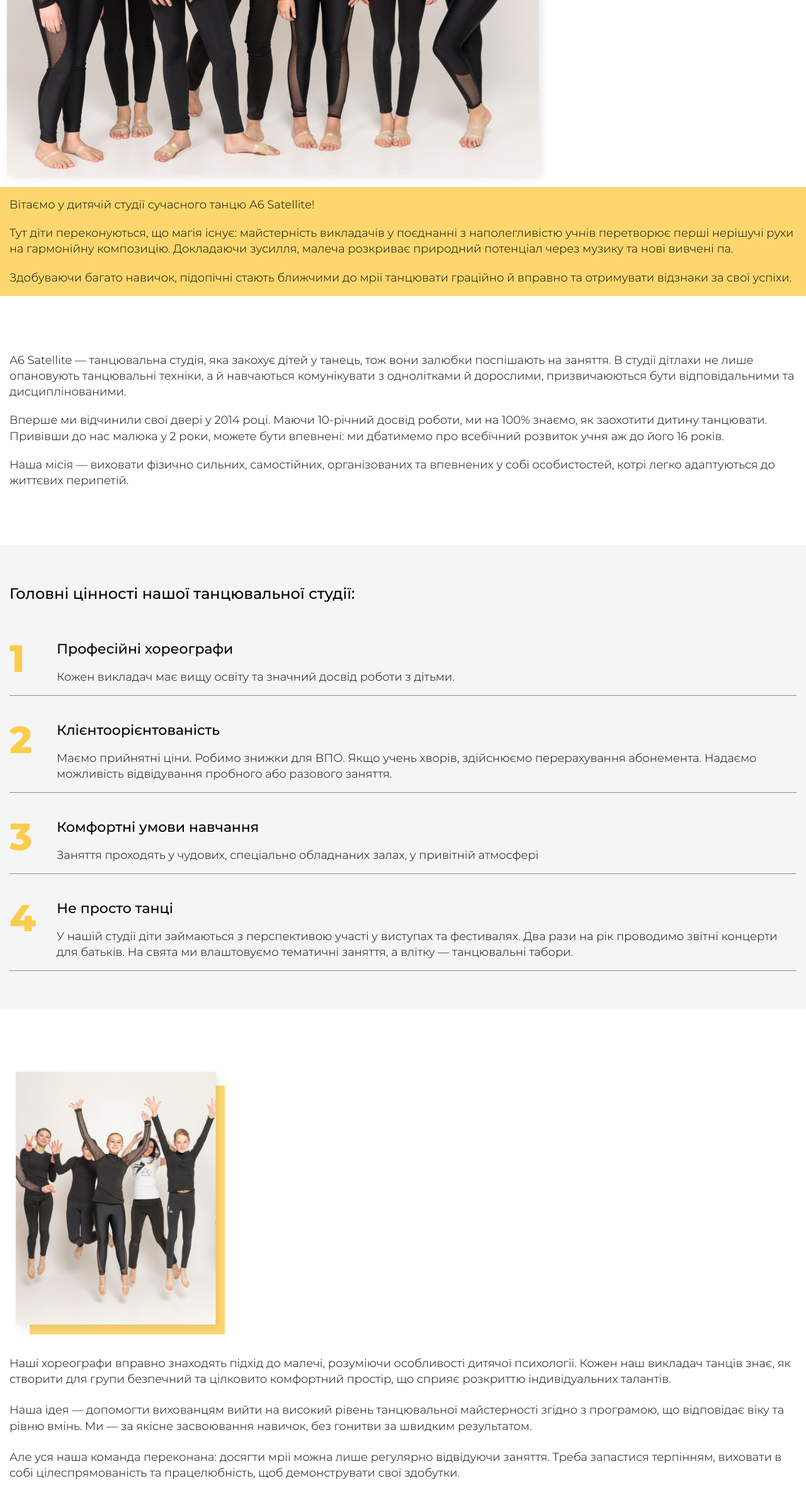
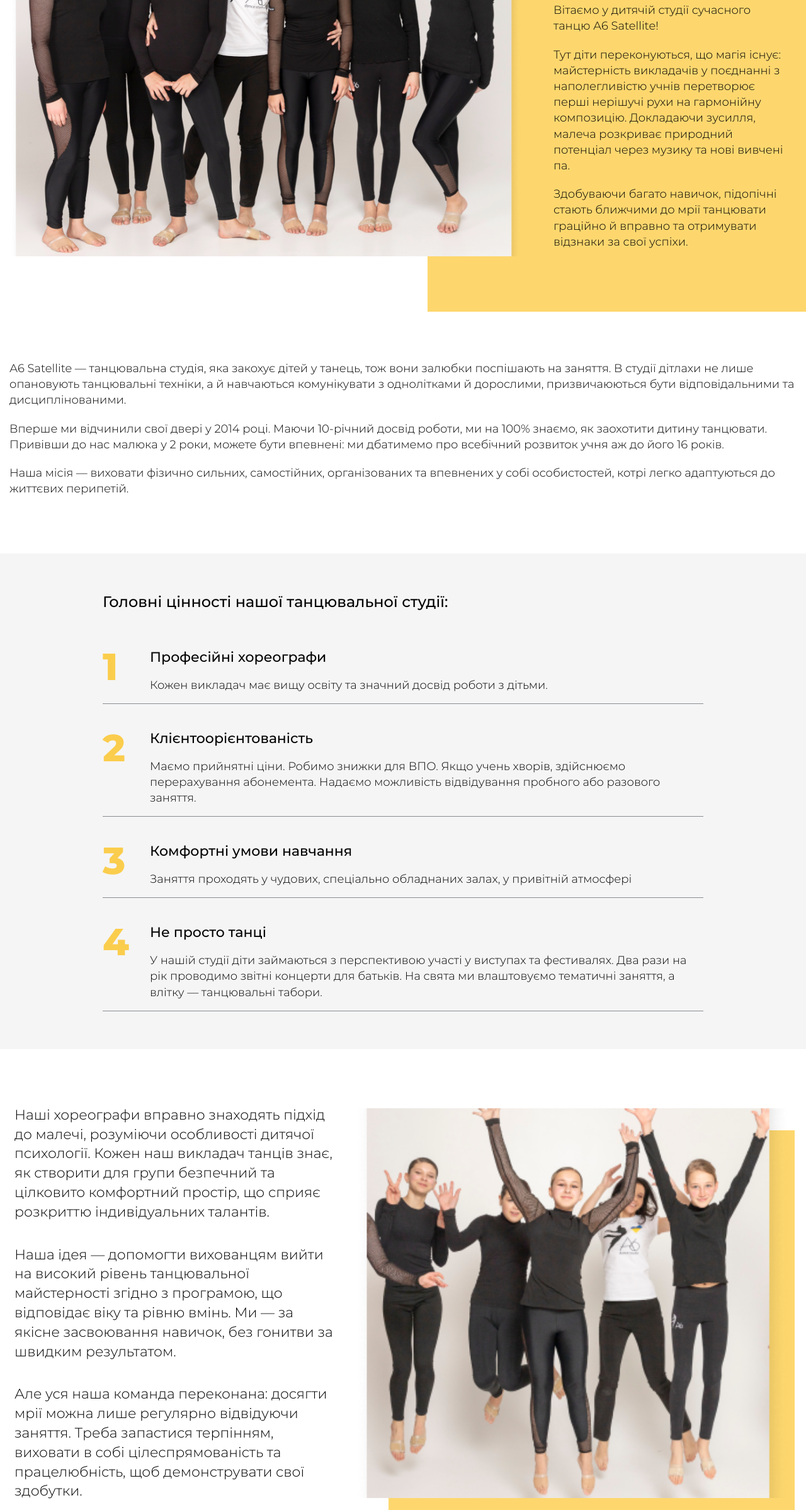
Before and after one commit to TurchynykOleksii/a6-preview, a plain HTML site: page about.html in a window 1280 px wide. Shown: the part 402-2800 px from the top of the page at 63% size. Drawn offline with Linux system fonts and the light colour scheme.

Commit message:
add styles with about page

```diff
--- a/about.html
+++ b/about.html
@@ -9,7 +9,7 @@
     <link
       rel="Shortcut Icon"
       type="image/x-icon"
-      href="../img/general/logo.ico"
+      href="./img/general/logo.ico"
     />
 
 
@@ -27,7 +27,7 @@
         </div>
 
         <a href="/" class="header__logo"
-          ><img src="img/icons/LOGO.svg" alt="logo"
+          ><img src="./img/icons/LOGO.svg" alt="logo"
         /></a>
 
         <div class="header__menu">
@@ -134,21 +134,34 @@
 
 
 <section class="about">
+    <div class="container">
+        <div class="about__wrap">
             <div class="about__bg">
-        <img src="../img/general/about.png" alt="about img">
+                <img src="./img/general/about.png" alt="about img">
             </div>
 
             <div class="about__text">
                 <div class="container">
+                    <div class="about__text-wrap">
+                        <div class="about__logo-icon">
+                            <img src="./img/icons/about-logo.svg" alt="about logo a6">
+                        </div>
                         <div class="about__text-content">
                             <p>Вітаємо у дитячій студії сучасного танцю А6 Satellite!</p>
-                <p>Тут діти переконуються, що магія існує: майстерність викладачів у поєднанні з наполегливістю учнів
-                    перетворює перші нерішучі рухи на гармонійну композицію. Докладаючи зусилля, малеча розкриває
+                            <p>Тут діти переконуються, що магія існує: майстерність викладачів у поєднанні з
+                                наполегливістю
+                                учнів
+                                перетворює перші нерішучі рухи на гармонійну композицію. Докладаючи зусилля, малеча
+                                розкриває
                                 природний
                                 потенціал через музику та нові вивчені па. </p>
-                <p>Здобуваючи багато навичок, підопічні стають ближчими до мрії танцювати граційно й вправно та
+                            <p>Здобуваючи багато навичок, підопічні стають ближчими до мрії танцювати граційно й вправно
+                                та
                                 отримувати
                                 відзнаки за свої успіхи. </p>
+                        </div>
+                    </div>
+                </div>
             </div>
         </div>
     </div>
@@ -206,14 +219,17 @@
     </div>
     <div class="about__more">
         <div class="container">
+            <div class="about__more-container">
                 <div class="about__more-wrap">
                     <div class="about__more-image">
-                    <img src="../img/general/about2.png" alt="about">
+                        <img src="./img/general/about2.png" alt="about">
                     </div>
                 </div>
                 <div class="about__more-content">
-                <p>Наші хореографи вправно знаходять підхід до малечі, розуміючи особливості дитячої психології. Кожен
-                    наш викладач танців знає, як створити для групи безпечний та цілковито комфортний простір, що сприяє
+                    <p>Наші хореографи вправно знаходять підхід до малечі, розуміючи особливості дитячої психології.
+                        Кожен
+                        наш викладач танців знає, як створити для групи безпечний та цілковито комфортний простір, що
+                        сприяє
                         розкриттю індивідуальних талантів.
                     </p>
                     <p>Наша ідея — допомогти вихованцям вийти на високий рівень танцювальної майстерності згідно з
@@ -223,7 +239,7 @@
                         запастися терпінням, виховати в собі цілеспрямованість та працелюбність, щоб демонструвати свої
                         здобутки. </p>
                 </div>
-
+            </div>
         </div>
     </div>
     <div class="about__more-slogan">
--- a/css/style.css
+++ b/css/style.css
@@ -1280,7 +1280,7 @@ form label {
   display: block;
   width: 28px;
   height: 28px;
-  background-image: url("../img/icons/icon-arrow-small.svg");
+  background-image: url("../../img/icons/icon-arrow-small.svg");
   background-position: center;
   background-repeat: no-repeat;
   background-size: cover;
@@ -1386,7 +1386,7 @@ form label {
   display: block;
   width: 60px;
   height: 60px;
-  background-image: url("../img/icons/icon-arrow-big.svg");
+  background-image: url("../../img/icons/icon-arrow-big.svg");
   background-repeat: no-repeat;
   background-position: center;
   transform: translateY(-50%);
@@ -2173,6 +2173,13 @@ form label {
 .direction__benefits-wrap {
   padding: 60px 0;
 }
+@media only screen and (min-width: 1280px) {
+  .direction__benefits-wrap {
+    max-width: 954px;
+    width: 100%;
+    margin: 0 auto;
+  }
+}
 .direction__benefits-info {
   margin-bottom: 24px;
   font-weight: 400;
@@ -2336,18 +2343,121 @@ form label {
   left: auto;
 }
 
+.about {
+  padding-top: 112px;
+}
+@media only screen and (min-width: 1280px) {
+  .about {
+    padding-top: 200px;
+  }
+}
 .about__title {
   margin-bottom: 40px;
   font-weight: 500;
   font-size: 24px;
 }
+@media only screen and (min-width: 1280px) {
+  .about__wrap {
+    display: flex;
+    gap: 24px;
+  }
+}
+@media only screen and (min-width: 768px) {
+  .about__bg {
+    max-width: 992px;
+    max-height: 609px;
+    width: 100%;
+    margin: 0 auto;
+    overflow: hidden;
+  }
+  .about__bg img {
+    width: 100%;
+    height: 100%;
+    object-fit: cover;
+  }
+}
 .about__text {
+  position: relative;
   margin-bottom: 90px;
   padding: 16px 0;
   background-color: #fdd76e;
 }
+@media only screen and (max-width: 768px) {
+  .about__text:after {
+    position: absolute;
+    content: "";
+    display: block;
+    width: 120%;
+    height: 100%;
+    top: 0;
+    left: -10%;
+    background-color: #fdd76e;
+    z-index: -1;
+  }
+}
+@media only screen and (min-width: 768px) {
+  .about__text {
+    background-color: transparent;
+  }
+}
+@media only screen and (min-width: 1280px) {
+  .about__text {
+    max-width: 411px;
+  }
+}
+.about__logo-icon {
+  display: none;
+}
+.about__logo-icon img {
+  max-width: 181px;
+}
+@media only screen and (min-width: 768px) {
+  .about__logo-icon {
+    display: block;
+    flex-shrink: 0;
+  }
+}
+.about__text-wrap {
+  display: flex;
+  align-items: center;
+  gap: 20px;
+}
+@media only screen and (min-width: 1280px) {
+  .about__text-wrap {
+    flex-direction: column;
+  }
+}
+.about__text-wrap .about__text-content {
+  padding-left: 10px;
+}
+@media only screen and (min-width: 768px) {
+  .about__text-wrap .about__text-content:after {
+    content: "";
+    display: block;
+    position: absolute;
+    top: -777px;
+    right: -110%;
+    min-height: 1090px;
+    width: 210%;
+    background-color: #fdd76e;
+    z-index: -1;
+  }
+}
+@media only screen and (min-width: 1280px) {
+  .about__text-wrap .about__text-content:after {
+    min-height: 941px;
+    top: -450px;
+    right: -150%;
+    width: 300%;
+  }
+}
 .about__info {
-  margin-bottom: 90px;
+  padding-bottom: 90px;
+}
+@media only screen and (min-width: 1280px) {
+  .about__info {
+    padding-top: 70px;
+  }
 }
 .about__text-content {
   display: flex;
@@ -2374,15 +2484,59 @@ form label {
 .about .direction__benefits {
   margin-bottom: 90px;
 }
+.about__more {
+  margin-bottom: 90px;
+}
 .about__more .about__more-content p {
   font-weight: 300;
   font-size: 18px;
   line-height: 140%;
 }
+.about__more-wrap {
+  display: flex;
+  justify-content: center;
+  align-items: center;
+}
+@media only screen and (min-width: 1280px) {
+  .about__more-wrap {
+    flex-shrink: 0;
+  }
+}
+@media only screen and (min-width: 768px) {
+  .about__more-container {
+    display: flex;
+    flex-direction: row-reverse;
+    justify-content: center;
+    align-items: stretch;
+    gap: 20px;
+  }
+}
+@media only screen and (min-width: 1280px) {
+  .about__more-container .about__more-content {
+    max-width: 519px;
+  }
+  .about__more-container .about__more-content p {
+    font-size: 22px;
+  }
+}
 .about__more-image {
   margin-bottom: 32px;
   max-width: 345px;
   width: 100%;
+}
+@media only screen and (min-width: 768px) {
+  .about__more-image {
+    height: 100%;
+    margin-bottom: 0;
+  }
+}
+@media only screen and (min-width: 1280px) {
+  .about__more-image {
+    min-width: 695px;
+    max-height: 619px;
+    width: 100%;
+    flex-shrink: 0;
+  }
 }
 .about__more-image:before {
   position: absolute;
@@ -2396,16 +2550,57 @@ form label {
   height: 100%;
   background-color: #fdd76e;
 }
+@media only screen and (min-width: 768px) {
+  .about__more-image:before {
+    top: 25px;
+    left: 25px;
+    max-width: 359px;
+    max-height: 506px;
+  }
+}
+@media only screen and (min-width: 1280px) {
+  .about__more-image:before {
+    max-width: 645px;
+    max-height: 619px;
+    top: 35px;
+    left: 55px;
+  }
+}
 .about__more-image img {
   display: block;
   height: auto;
   width: 100%;
 }
+@media only screen and (min-width: 768px) {
+  .about__more-image img {
+    height: 100%;
+    object-fit: cover;
+  }
+}
+@media only screen and (min-width: 1280px) {
+  .about__more-image img {
+    min-width: 695px;
+    max-height: 619px;
+  }
+}
 .about__more-content {
-  margin-bottom: 90px;
   display: flex;
   flex-direction: column;
   gap: 24px;
+}
+@media only screen and (min-width: 768px) {
+  .about__more-content {
+    max-width: 383px;
+  }
+}
+@media only screen and (min-width: 1280px) {
+  .about__more-content {
+    max-width: none;
+    gap: 37px;
+  }
+  .about__more-content p {
+    font-size: 22px;
+  }
 }
 .about__more-slogan {
   padding: 60px 0;
@@ -2418,11 +2613,23 @@ form label {
   margin-bottom: 0;
   border-bottom: 1px solid #898d92;
 }
+@media only screen and (min-width: 1280px) {
+  .about__more-slogan .about__more-content {
+    padding: 55px 16px 55px 105px;
+    max-width: fit-content;
+    margin: 0 auto;
+  }
+}
 .about__more-slogan .about__more-content p {
   position: static;
   font-weight: 500;
   font-size: 22px;
   line-height: 140%;
+}
+@media only screen and (min-width: 1280px) {
+  .about__more-slogan .about__more-content p {
+    font-size: 28px;
+  }
 }
 .about__more-slogan .about__more-content p:before {
   position: absolute;
```
Also changed, not shown: teachers.html (+1 -1 lines), img/icons/about-logo.svg (added). Lines whose indentation alone changed are shown as unchanged.
